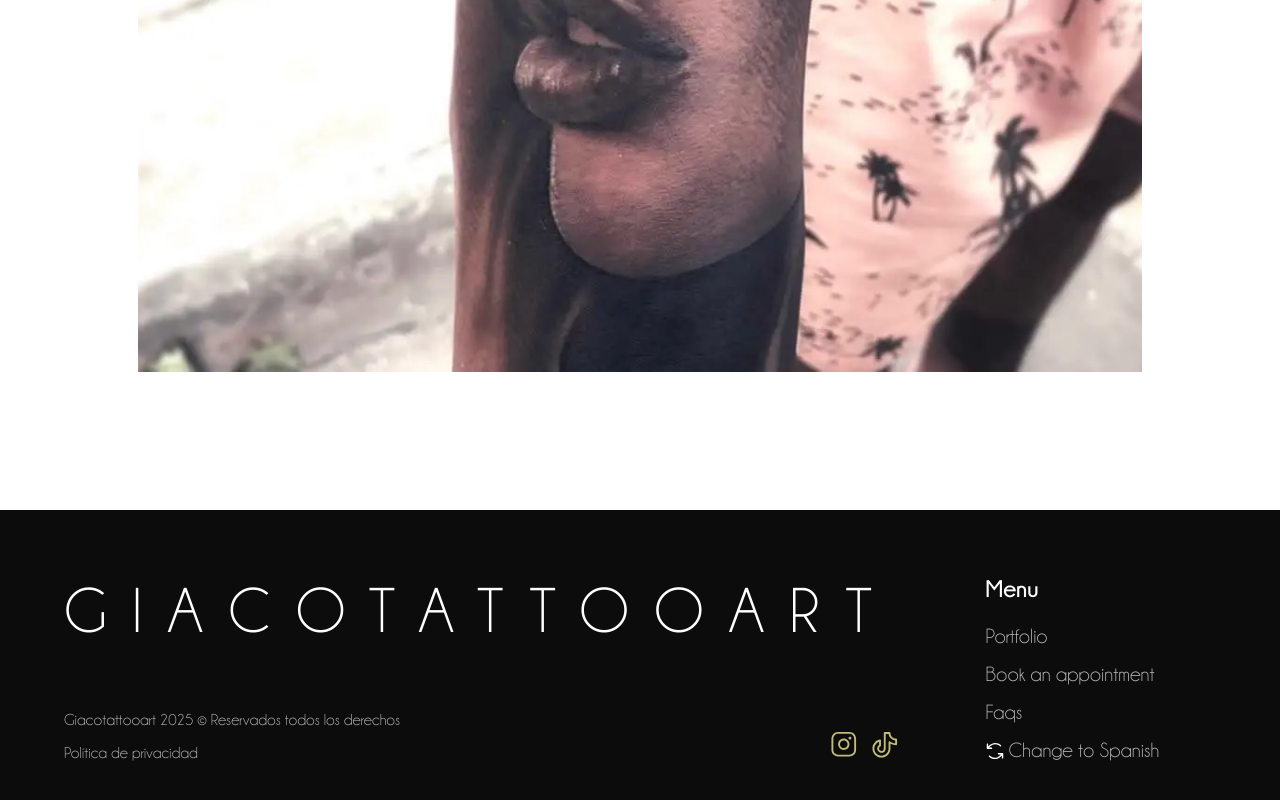
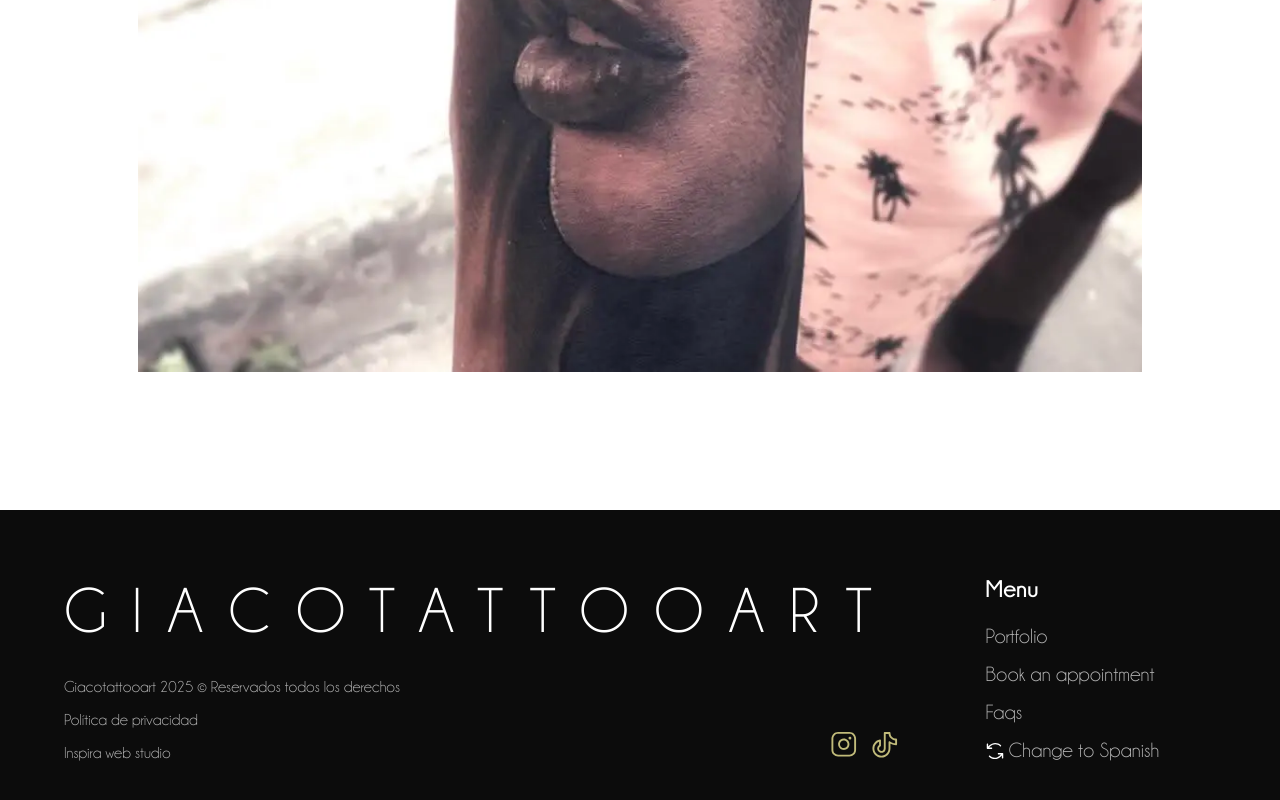
Before and after one commit to gonzagiaco/giacotattooart, a website: page portfolio.html in a window 1280 px wide. Shown: the part 2463-3263 px from the top of the page. Drawn offline with nearby package versions, Linux system fonts and the light colour scheme; a script that the page names is missing.

Commit message:
Se agregó inspira web studio

```diff
--- a/portfolio.html
+++ b/portfolio.html
@@ -178,6 +178,8 @@
                     <div class="footer-izq-content-down-izq">
                         <p data-i18n="footer.copyright">Giacotattooart 2025 © Reservados todos los derechos</p>
                         <a href="/privacidad" data-i18n="footer.politics">Política de privacidad</a>
+                        <a href="https://www.inspirawebstudio.com" target="_blank">Inspira web studio</a>
+
                     </div>
                     <div class="social">
                         <a target="_blank" href="https://instagram.com/giacotattooart"><img style="margin-right: 15px;"
```
Also changed, not shown: index.html (+1 -0 lines), privacidad.html (+2 -0 lines).
